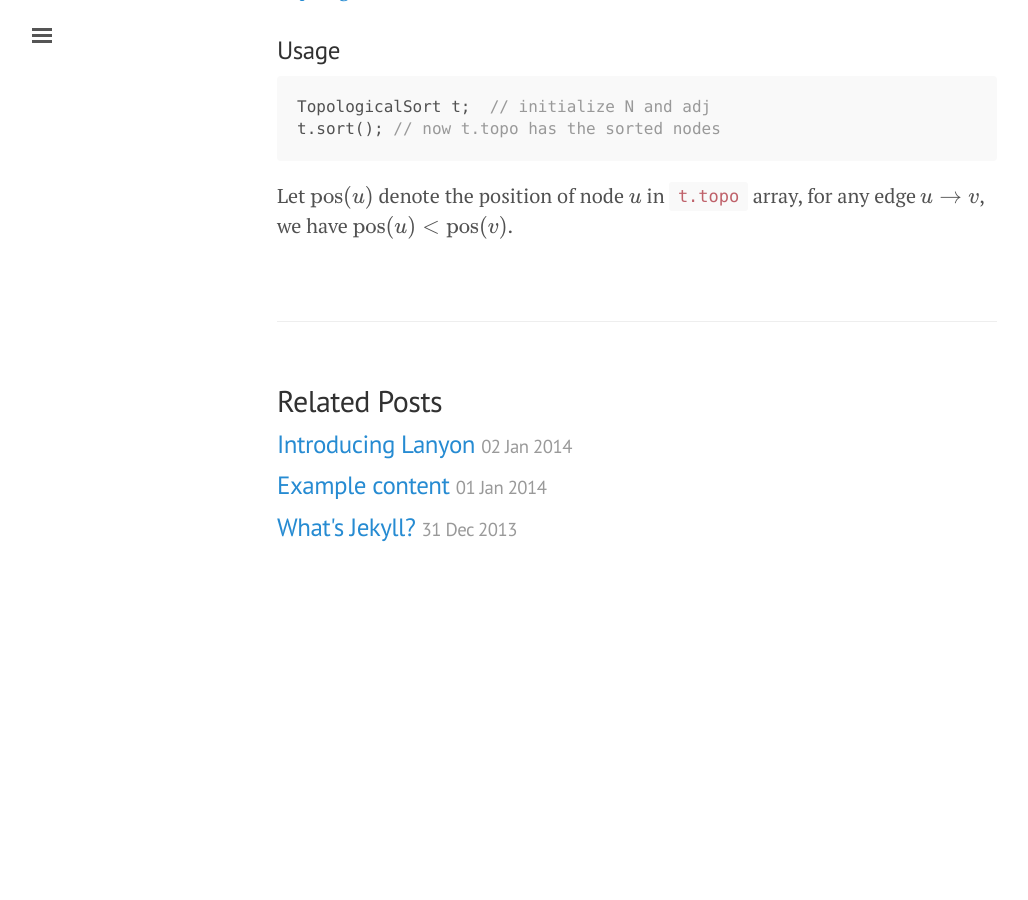
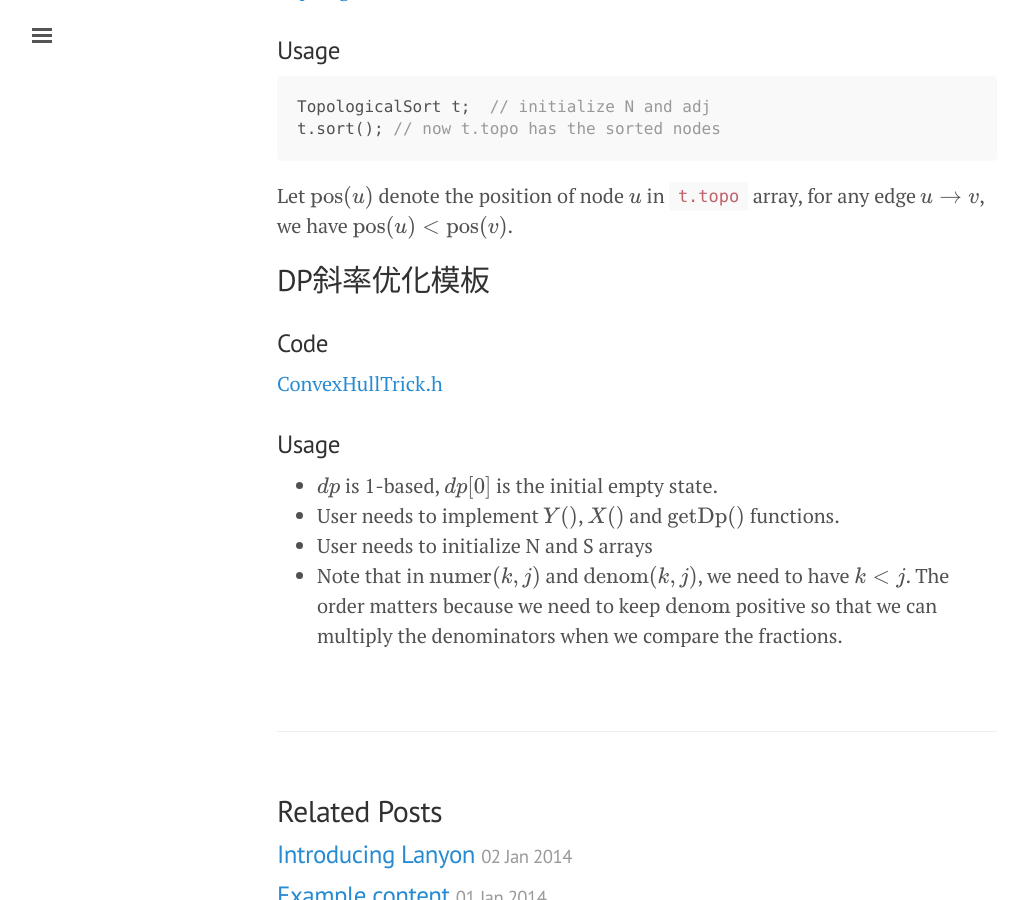
Before and after one commit to atubo/code-snippets, a Jekyll site: the page built from docs/_posts/2017-01-12-cpp-code-docs.md, in a window 1280 px wide and 900 px high, scrolled down 1818 px. Shown: the whole window, without its empty margins (3-1031 px from the left). Built offline with Jekyll 4.4.1, drawn with Linux system fonts in a browser that asks for light colours; formulas are drawn with MathJax 3; before the commit the page ends 2421 px from its top, so only the background shows below that.

Commit message:
Doc for convex hull trick template

````diff
--- a/docs/_posts/2017-01-12-cpp-code-docs.md
+++ b/docs/_posts/2017-01-12-cpp-code-docs.md
@@ -64,3 +64,16 @@ TopologicalSort t;  // initialize N and adj
 t.sort(); // now t.topo has the sorted nodes
 ```
 Let $\textrm{pos}(u)$ denote the position of node $u$ in ```t.topo``` array, for any edge $u \rightarrow v$, we have $\textrm{pos}(u)<\textrm{pos}(v)$.
+
+## DP斜率优化模板
+
+### Code
+[ConvexHullTrick.h](https://github.com/atubo/code-snippets/blob/master/cpp/ConvexHullTrick.h)
+
+### Usage
+* $dp$ is 1-based, $dp[0]$ is the initial empty state.
+* User needs to implement $Y()$, $X()$ and $\textrm{getDp}()$ functions.
+* User needs to initialize N and S arrays
+* Note that in $\textrm{numer}(k, j)$ and $\textrm{denom}(k, j)$, we need to have $k < j$.
+The order matters because we need to keep $\textrm{denom}$ positive so that we can multiply the denominators when we
+compare the fractions.
````
